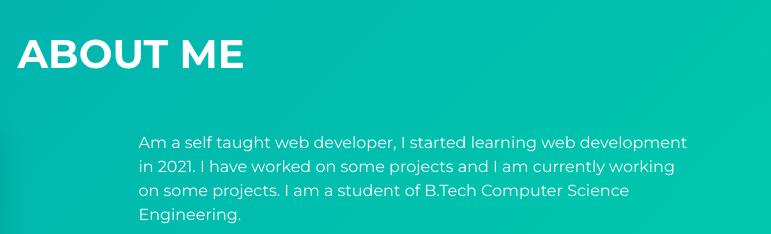
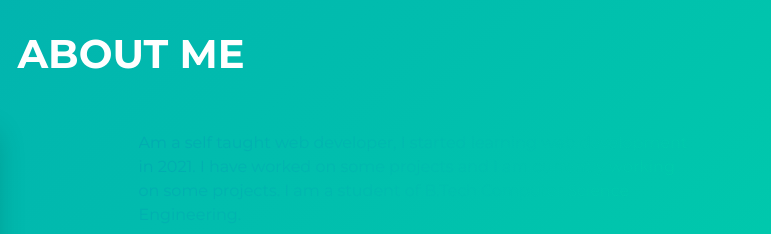
Before and after one commit to DevJSter/simplefolio, a website built with Parcel: page src/index.html in a window 1280 px wide. Shown: the part 820-1054 px from the top of the page, 509-1280 px from the left. Built offline with nearby package versions, Linux system fonts and the light colour scheme.

Commit message:
HeroSection
Signed-off-by: Shubham Tiwari <shubht3303@gmail.com>

```diff
--- a/src/index.html
+++ b/src/index.html
@@ -67,7 +67,7 @@
           </div>
           <div class="col-md-6 col-sm-12">
             <div class="about-wrapper__info load-hidden">
-              <p class="about-wrapper__info-text">
+              <p class="about-wrapper__info-text text-color-main ">
                 Am a self taught web developer, I started learning web
                 development in 2021. I have worked on some projects and I am
                 currently working on some projects. I am a student of B.Tech
```
